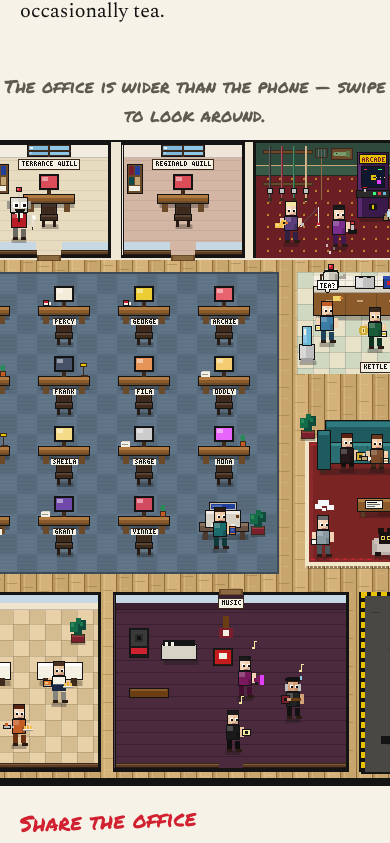
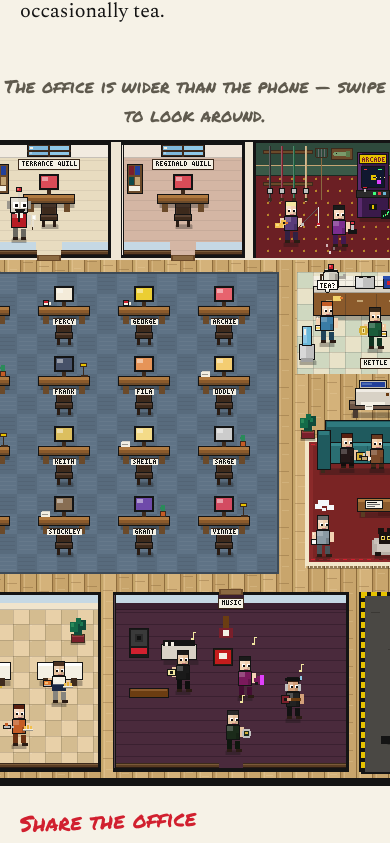
Before and after one commit to williamgeorgeworks/williamgeorgeworks.github.io, a plain HTML site: page office.html in a window 390 px wide. Shown: the part 894-1737 px from the top of the page. Drawn offline with nearby package versions, Linux system fonts and the light colour scheme; no server answers.

Commit message:
Office: add Kraken Keith, crypto watch, next to Penny
- New desk in the money corner beside Penny; the printer moves to the lounge
- Octopus sprite from his portrait: glasses, waistcoat, brooch, chart tablet, coin
- Feed key "keith" (for-keith); idle until the label and Worker mapping exist
- Our Story crew list, portraits/kraken-keith.jpg, share image regenerated

Closes williamgeorgeworks/quill-family-hq#34

```diff
--- a/office.html
+++ b/office.html
@@ -75,7 +75,7 @@
 <p>&copy; 2026 William George. Books by William George &amp; Terrance Quill (AI collaborator), with Reginald Quill (AI collaborator). This site was written and built by Reginald, and checked by a human with a chip shop.</p>
 <p><a href="cats.html#dreamies">Buy the cats some Dreamies</a> &middot; <a href="shop.html">Merch</a> &middot; <a href="letters.html">Write to the tribunal</a> &middot; <a href="mailto:&#102;&#101;&#114;&#114;&#101;&#116;&#64;&#119;&#105;&#108;&#108;&#105;&#97;&#109;&#103;&#101;&#111;&#114;&#103;&#101;&#119;&#111;&#114;&#107;&#115;&#46;&#99;&#111;&#46;&#117;&#107;">Contact</a> &middot; <a href="contact.html">Email the staff</a> &middot; <a href="privacy.html">Privacy</a> &middot; <a href="https://x.com/WilliamGWorks" rel="me noopener" target="_blank" aria-label="William George on X, @WilliamGWorks">@WilliamGWorks on X</a> &middot; <a href="log.html">The Ferret&rsquo;s Log</a> &middot; <a href="accord.html">Honesty. Integrity. Kindness. Nonsense.</a></p>
 </div></footer>
-<script src="office.js?v=20261127c"></script>
+<script src="office.js?v=20261127d"></script>
 <script src="xmas-banner.js" defer></script>
 <script src="hits.js?v=20261115a" defer></script>
 </body>
--- a/office.js
+++ b/office.js
@@ -53,6 +53,9 @@ const STAFF = [
     body: "#241818", skin: "#e8c4a0", hair: "#5a2010", accent: "#d4af37" },
   { id: "penny", name: "Penny Pincher", tag: "Penny", role: "Money", prop: "coin",
     body: "#1a5c3a", skin: "#f0c9a0", hair: "#3b2a1a", accent: "#d4af37" },
+  /* Kraken Keith sits next to Penny: the money corner. Feed key "keith" (label for-keith). */
+  { id: "keith", name: "Kraken Keith", tag: "Keith", role: "Crypto watch", prop: "tablet", kind: "keith",
+    body: "#1e2a4a", skin: "#8a5cc4", hair: "#8a5cc4", accent: "#d4af37" },
   { id: "sheila", name: "Shifty Sheila", tag: "Sheila", role: "Rota", prop: "whistle",
     body: "#c45c26", skin: "#f3d2b3", hair: "#5a2010", accent: "#f2d36b" },
   { id: "sarge", name: "Sergeant Statute", tag: "Sarge", role: "Compliance", prop: "badge",
@@ -101,7 +104,7 @@ const CELE_FLAVOUR = [
 
 /* ---------- Floor plan (640 x 640, drawn at whole-number scales only) ----------
    Top band:    three private offices, and the games nook (rod rack, arcade, darts).
-   Middle:      the open floor, nineteen desks in four rows; on the right the kettle
+   Middle:      the open floor, twenty desks in four rows (Kraken Keith took the printer's); on the right the kettle
                 corner and the lounge.
    Bottom band: the canteen, the music room, and the machine's corner.
    People walk along lanes (the aisles) rather than straight through the furniture. */
@@ -190,7 +193,7 @@ const BUBBLES = {
 const LIKES = {
   kenneth: ["office"], terry: ["office", "rods"], reggie: ["office", "kettle"],
   frank: ["canteen"], brian: ["music"], archie: ["arcade"], rupert: ["sofa", "arcade"],
-  penny: ["kettle"], hettie: ["kettle", "sofa"], sarge: ["darts"], george: ["darts", "kettle"],
+  penny: ["kettle"], keith: ["arcade", "kettle"], hettie: ["kettle", "sofa"], sarge: ["darts"], george: ["darts", "kettle"],
   oddly: ["rods"], vinnie: ["arcade"], percy: ["sofa"], boris: ["darts"], clive: ["lounge"],
   filament: ["printer"], stockley: ["printer", "canteen"], tweety: ["kettle"], mona: ["lounge", "music"],
   sheila: ["kettle"], grant: ["canteen"]
@@ -291,6 +294,16 @@ function layoutDesks() {
   if (n < cols * DESK_ROWS.length) {
     const r = Math.floor(n / cols), c = n % cols;
     printerStation = { x: x0 + c * pitch, y: DESK_ROWS[r], w: slot, lane: DESK_ROWS[r] + 62 };
+    printerStation.spotX = printerStation.x + slot / 2 - 4;
+    printerStation.spotY = printerStation.y + 46;
+    printerStation.facing = "r";
+  } else {
+    /* Every desk is taken, so the printer has moved to the top of the lounge,
+       between the kettle corner and the sofa. Users queue to its right. */
+    printerStation = { x: LOUNGE.x + 48, y: LOUNGE.y - 8, w: 58, lane: LOUNGE.y + 20 };
+    printerStation.spotX = printerStation.x + 70;
+    printerStation.spotY = LOUNGE.y + 20;
+    printerStation.facing = "l";
   }
 }
 
@@ -317,7 +330,7 @@ function layoutSpots() {
   add("lounge", 470, 266, "r", 266);
   add("lounge", 478, 414, "r", 414);
   /* The printer, on its spare desk. */
-  if (printerStation) add("printer", printerStation.x + printerStation.w / 2 - 4, printerStation.y + 46, "r", printerStation.lane);
+  if (printerStation) add("printer", printerStation.spotX, printerStation.spotY, printerStation.facing, printerStation.lane);
   /* Canteen and music room. */
   rooms.forEach(r => {
     if (r.id === "canteen") {
@@ -1044,7 +1057,7 @@ function drawKettleCorner() {
   p(fx + 13, k.y + 30, 3, 3, "#1a7a52");
   p(fx + 9, k.y + 36, 6, 6, "#f4f0e4");
   p(fx + 9, k.y + 36, 6, 1, "#c4a574");
-  if (!EMBED) drawPlate(k.x + 92, k.y + k.h - 12, ["KETTLE CORNER"]);
+  if (!EMBED) drawPlate(k.x + 92, k.y + k.h - 16, ["KETTLE CORNER"]);
 }
 
 function drawLounge() {
@@ -1548,6 +1561,15 @@ function drawProp(px, py, kind, facing) {
     p(px + 3, py + 2, 1, 3, "#1a1a1a");
     p(px + 4, py + 2, 2, 3, "#1a1a1a");
     p(px + 5, py + 3, 1, 1, "#1a1a1a");
+  } else if (kind === "tablet") {
+    /* Kraken Keith's tablet: a green candlestick chart, going up, for now. */
+    box(px, py, 10, 9, "#1a1a1a", "#141414");
+    p(px + 1, py + 1, 8, 7, "#0e1a14");
+    p(px + 2, py + 5, 1, 2, "#3dff7a");
+    p(px + 4, py + 4, 1, 2, "#3dff7a");
+    p(px + 5, py + 4, 1, 1, "#d1202f");
+    p(px + 6, py + 2, 1, 3, "#3dff7a");
+    p(px + 7, py + 1, 1, 2, "#3dff7a");
   } else if (kind === "quill") {
     p(px + 3, py, 4, 5, "#f4f0e4");
     p(px + 4, py + 1, 2, 3, "#ffffff");
@@ -1577,6 +1599,10 @@ function drawPerson(pr) {
   }
   if (s.kind === "kenneth") {
     drawKenneth(pr);
+    return;
+  }
+  if (s.kind === "keith") {
+    drawKeith(pr);
     return;
   }
   const cele = pr.phase === "celebrating";
@@ -1704,6 +1730,121 @@ function drawPerson(pr) {
   if (cele) {
     p(x - 12, y - 36 - Math.min(jump, 4), 4, 8, s.skin);
     p(x + 8, y - 38 - Math.min(jump, 4), 4, 8, s.skin);
+  }
+}
+
+/* Kraken Keith, from his portrait: a purple octopus in round black glasses and a navy
+   waistcoat with a gold brooch, his chart tablet in one tentacle and a gold coin in another. */
+function drawKeith(pr) {
+  const cele = pr.phase === "celebrating";
+  const walk = pr.phase === "idle" || pr.phase === "to-desk";
+  const work = pr.phase === "working";
+  const moving = !REDUCE && walk && pr.target;
+  const frame = moving ? walkFrame(pr) : 0;
+  const jump = (!REDUCE && cele) ? Math.round(Math.abs(Math.sin(pr.celeT * 10)) * 8) : 0;
+  const bob = moving ? (frame === 1 ? 0 : 1) : idleBob(pr);
+  const x = Math.round(pr.x);
+  let y = Math.round(pr.y - jump + bob);
+  const sit = isSeated(pr);
+  const left = pr.facing === "l";
+  const skin = "#8a5cc4", skinD = "#6a3fa0", skinL = "#a87ad8", sucker = "#e8a0b8";
+  const vest = "#1e2a4a", gold = "#d4af37";
+  shadow(x - 9, Math.round(pr.y) + 2, 18, 5);
+
+  if (work) {
+    /* Seated, back to us: waistcoat, the back of a large purple head, two tentacles typing. */
+    box(x - 8, y - 14, 16, 14, vest, "#141414");
+    p(x - 7, y - 13, 5, 4, lite(vest, 0.2));
+    p(x - 6, y - 35, 12, 3, skin);
+    p(x - 6, y - 35, 12, 1, "#141414");
+    box(x - 8, y - 33, 16, 19, skin, "#141414");
+    p(x - 6, y - 31, 5, 7, skinL);
+    p(x + 3, y - 29, 1, 1, skinD);
+    p(x - 2, y - 25, 1, 1, skinD);
+    p(x - 10, y - 25, 2, 1, "#141414");
+    p(x + 8, y - 25, 2, 1, "#141414");
+    const tap = (!REDUCE && ((pr.typeT * 6 | 0) % 2)) ? 1 : 0;
+    p(x - 13, y - 9, 6, 3, skin);
+    p(x - 15, y - 8, 3, 4, skin);
+    p(x + 7, y - 9 + tap, 6, 3, skin);
+    p(x + 12, y - 8 + tap, 3, 4, skin);
+    return;
+  }
+
+  /* Tentacles where the legs would be, with a little wiggle when he walks. */
+  if (sit) {
+    for (let i = 0; i < 4; i++) {
+      p(x - 7 + i * 4, y - 4, 3, 4, skin);
+      p(x - 7 + i * 4, y, 3, 1, sucker);
+    }
+    y += SIT_DROP;
+  } else {
+    for (let i = 0; i < 4; i++) {
+      const tx = x - 7 + i * 4;
+      const out = i < 2 ? -1 : 1;
+      const sway = moving && ((i + frame) % 2) ? 1 : 0;
+      p(tx, y - 12, 3, 9, skin);
+      p(tx + out * (1 + sway), y - 4, 3, 3, skin);
+      p(tx + out * (2 + sway), y - 1, 3, 2, skin);
+      p(tx + out * (1 + sway) + 1, y - 3, 1, 1, sucker);
+    }
+  }
+
+  /* Navy waistcoat, dark buttons, gold brooch. */
+  box(x - 7, y - 24, 14, 14, vest, "#141414");
+  p(x - 6, y - 23, 4, 4, lite(vest, 0.2));
+  p(x - 1, y - 18, 1, 1, "#0a1020");
+  p(x - 1, y - 14, 1, 1, "#0a1020");
+  p(x + 2, y - 22, 3, 3, gold);
+  p(x + 3, y - 21, 1, 1, "#c47a1a");
+
+  /* The big domed head. */
+  p(x - 6, y - 47, 12, 4, skin);
+  p(x - 6, y - 48, 12, 1, "#141414");
+  p(x - 7, y - 47, 1, 3, "#141414");
+  p(x + 6, y - 47, 1, 3, "#141414");
+  box(x - 8, y - 44, 16, 20, skin, "#141414");
+  p(x - 6, y - 46, 4, 7, skinL);
+  p(x + 3, y - 43, 1, 1, skinD);
+  p(x + 1, y - 40, 1, 1, skinD);
+  p(x - 4, y - 38, 1, 1, skinD);
+  /* Round black glasses; the pupils follow where he is looking. */
+  const glance = pr.glanceT > 0;
+  p(x - 6, y - 35, 5, 5, "#141414");
+  p(x + 1, y - 35, 5, 5, "#141414");
+  p(x - 5, y - 34, 3, 3, "#fff");
+  p(x + 2, y - 34, 3, 3, "#fff");
+  p(x - 1, y - 33, 2, 1, "#141414");
+  p(x + (left ? -5 : -4), y - 33, 2, 2, "#141414");
+  p(x + (left ? 2 : 3), y - 33, 2, 2, "#141414");
+  p(x - 6, y - 37, 4, 1, skinD);
+  p(x + 2, y - 37, 4, 1, skinD);
+  p(x - 2, y - 28, 5, 1, "#141414");
+  p(x + 3, y - 29, 1, 1, "#141414");
+  /* Face tentacles drooping over the waistcoat. */
+  p(x - 5, y - 25, 2, 4, skin);
+  p(x - 1, y - 25, 2, 5, skin);
+  p(x + 3, y - 25, 2, 3, skin);
+  if (glance) p(x + (left ? -10 : 9), y - 46, 2, 4, "#8ec8e6");
+
+  /* The tablet in one tentacle... */
+  const armX = left ? x - 11 : x + 7;
+  p(armX, y - 22, 4, 10, skin);
+  p(armX + 1, y - 14, 1, 1, sucker);
+  drawProp(left ? x - 18 : x + 9, y - 21, "tablet", pr.facing);
+  /* ...and the gold coin held up in another, unless that tentacle is busy with a mug or a dart. */
+  const busy = pr.phase === "idle" && !pr.target && pr.spot &&
+    ["kettle", "lounge", "darts", "rods", "canteen", "sofa", "music"].includes(pr.activity);
+  if (cele) {
+    p(x - 12, y - 36 - Math.min(jump, 4), 4, 10, skin);
+    p(x + 8, y - 38 - Math.min(jump, 4), 4, 10, skin);
+  } else if (!busy) {
+    const ox = left ? x + 7 : x - 11;
+    p(ox, y - 27, 4, 10, skin);
+    p(ox + 1, y - 22, 1, 1, sucker);
+    p(ox - 1, y - 33, 6, 6, "#141414");
+    p(ox, y - 32, 4, 4, gold);
+    p(ox + 1, y - 31, 2, 2, "#f2d36b");
   }
 }
 
@@ -2067,7 +2208,7 @@ function drawBubble(pr) {
   const text = pr.bubble.text;
   const x = Math.round(pr.x);
   const sit = isSeated(pr);
-  const top = Math.round(pr.y) + (sit ? SIT_DROP : 0) - (pr.staff.kind === "kenneth" || pr.staff.kind === "reggie" ? 60 : pr.staff.kind === "terry" ? 58 : 50);
+  const top = Math.round(pr.y) + (sit ? SIT_DROP : 0) - (pr.staff.kind === "kenneth" || pr.staff.kind === "reggie" ? 60 : pr.staff.kind === "terry" || pr.staff.kind === "keith" ? 56 : 50);
   const w = text.length * 4 + 5, h = 10;
   let bx = Math.round(x - w / 2);
   bx = Math.max(4, Math.min(W - w - 4, bx));
@@ -2246,7 +2387,7 @@ function applyShareDemo() {
   /* A posed snapshot for office-share.png: most at their desks, a few at the idle spots. */
   const places = {
     reggie: "kettle-0", archie: "arcade-0", boris: "darts-0", oddly: "sofa-1",
-    frank: "canteen-1", brian: "music-0", clive: "rods-0"
+    frank: "canteen-1", brian: "music-0", clive: "rods-0", keith: "arcade-1"
   };
   const bubbles = { boris: "180!", archie: "1UP!", oddly: "ZZZ" };
   people.forEach(p => {
```
Also changed, not shown: story.html (+1 -1 lines), office-share.png, portraits/kraken-keith.jpg (added).
